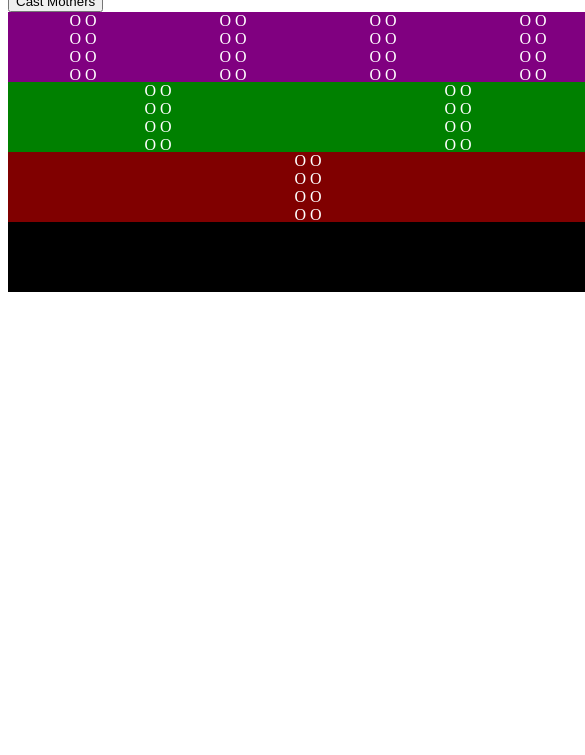
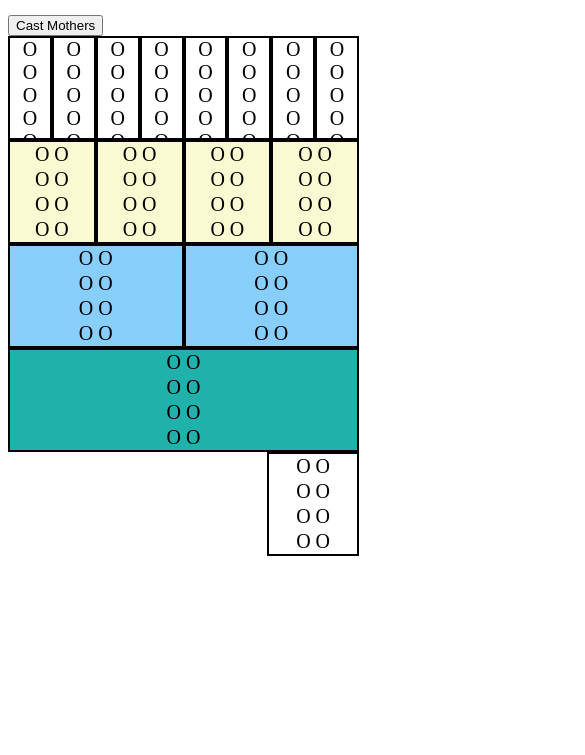
Before and after one commit to jeffestella/geomancy-chart-gen, a plain HTML site: page index.html in a window 390 px wide. Shown: the part 89-844 px from the top of the page, 585 px wide, since content can reach past the window. Drawn offline with Linux system fonts and the light colour scheme.

Commit message:
style.css: made page responsive

```diff
--- a/index.html
+++ b/index.html
@@ -6,7 +6,7 @@
 
     </head>
     <body>
-        <h1>...</h1>
+        <h1>Shield Spread</h1>
         <button id="cast">Cast Mothers</button>
         <section id="chart-whole">
             <section class="chart-row" id="top-row">
--- a/style.css
+++ b/style.css
@@ -1,47 +1,46 @@
-@media only screen and (max-width: 600px) {
+@media only screen and (min-width: 769px) {
     #chart-whole {
-        width: 600px
+        width:70vw;
+        max-width: 800px;
     }
 }
 
-@media only screen and (max-width: 800px) {
+@media only screen and (min-width:321px) and (max-width: 768px) {
     #chart-whole {
-        width: 800px
+        width: 90vw;
     }
 }
 
-@media only screen and (max-width: 1200px) {
+@media only screen and (max-width: 320px) {
     #chart-whole {
-        width: 1200px
+        width: 100vw;
     }
 }
 
+body {
+    font-size: 20px;
+}
 #chart-whole {
     display: flex;
     flex-direction: column;
-    /* width: 100%; */
-    /* height: 100%; */
     justify-content: space-between;
-    /* max-width: 500px; */
-    /* min-width: 500px; */
 }
 
 .figure {
     display: flex;
     flex-direction: column;
-    background-color: blue;
     text-align: center;
-    width: 100px;
-    height: 70px;
-    color: white;
+    height: 100px;
+    color: black;
     justify-content: space-around;
     align-items: center;
+    border: 2px solid black;
 }
 
 .chart-row {
     display: flex;
     flex-direction: row;
-    width: 100%;
+    width: 1vw
     height: 100%;
     justify-content: space-around;
 }
@@ -55,36 +54,42 @@
 }
 
 #top-row .figure {
-    background-color: purple;
     width: 12.5%;
 
 }
 
 #niece-row .figure {
-    background-color: green;
+    background-color: lightgoldenrodyellow;
     width: 25%;
 
 }
 
 #witness-row .figure {
-    background-color: maroon;
+    background-color: lightskyblue;
     width: 50%;
 
 }
 
 #judge-row .figure {
-    background-color: black;
+    background-color: lightseagreen;
     width: 100%;
 
 }
 
-/* .fig-row {
-    width: 70%;
-    background-color: black;
+#sentence-row .figure {
+    width: 25%;
+}
+
+#cast {
 
 }
 
-.active {
+.fig-row {
+    width: 70%;
+
+}
+
+/* .active {
     width: 20%;
     background-color: white;
 } */
```
